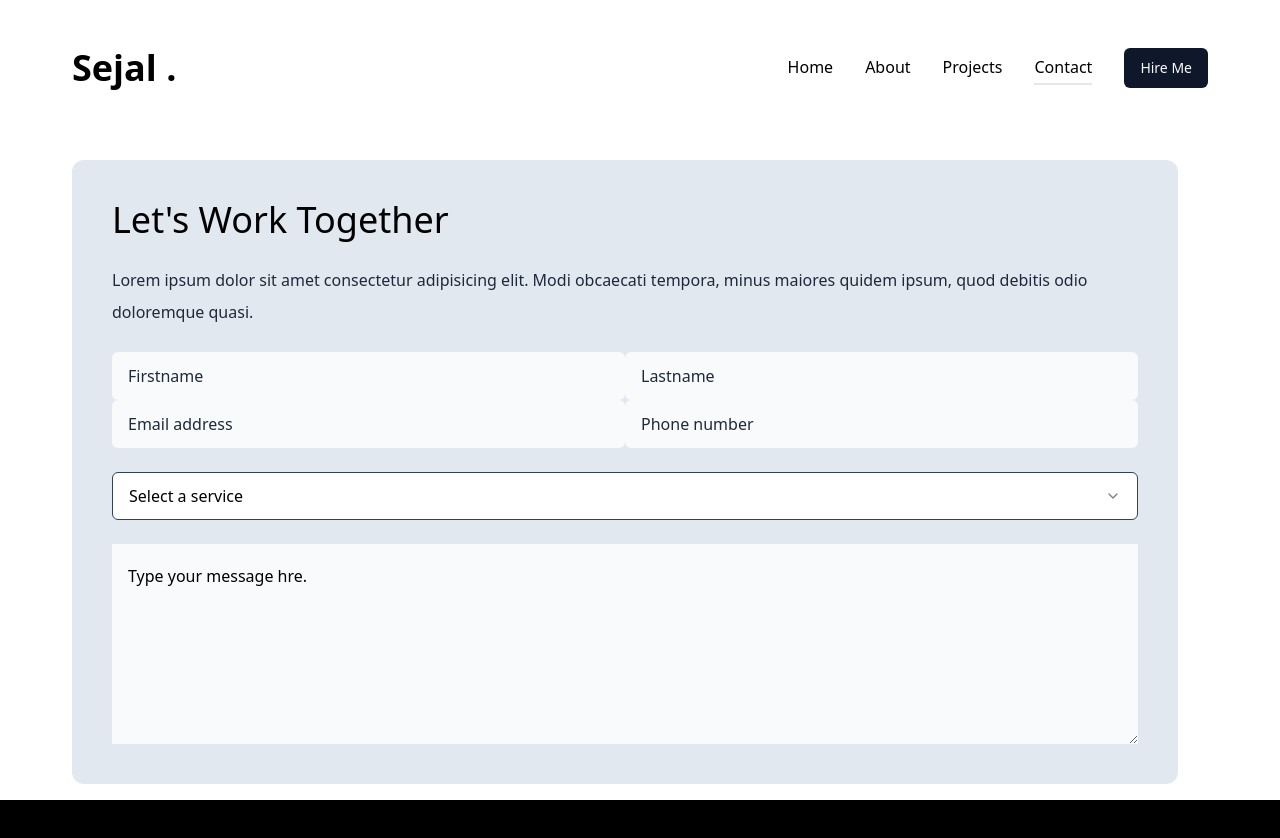
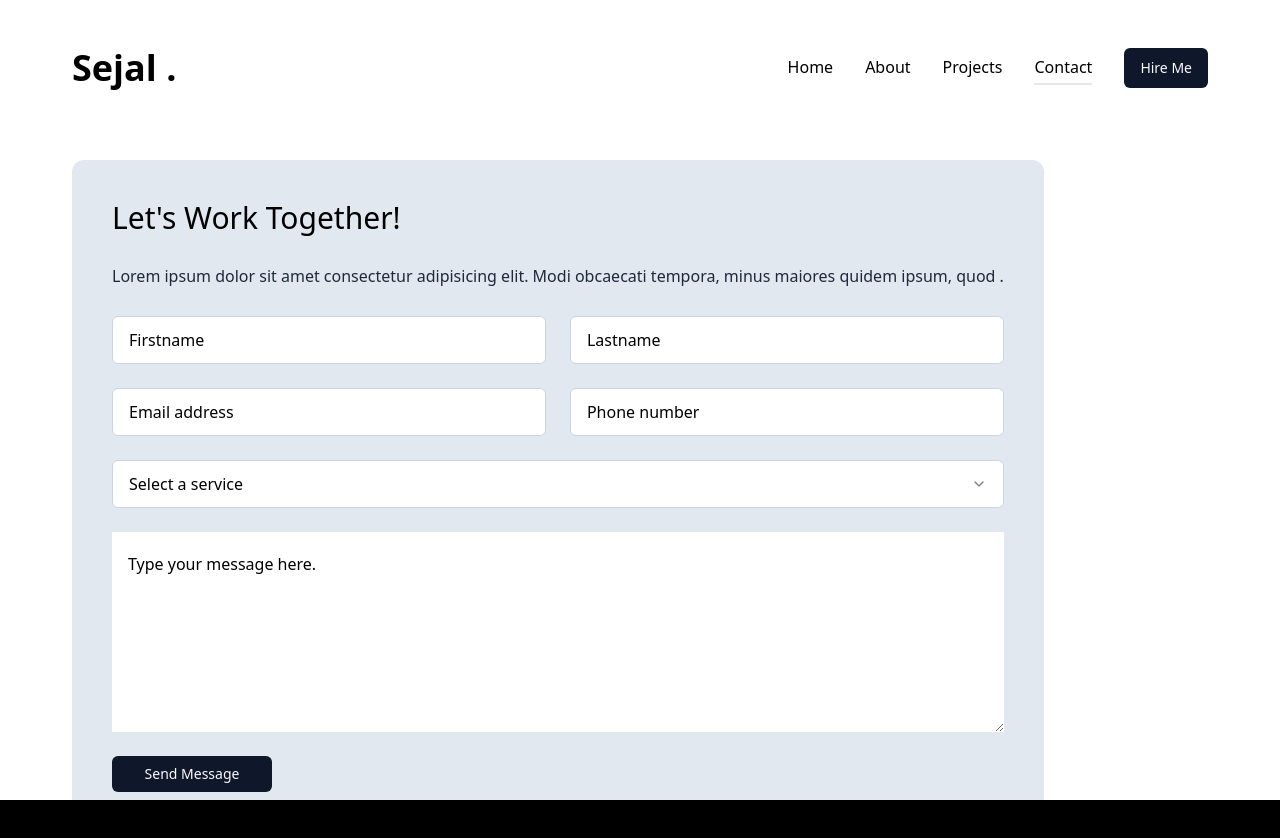
Before and after one commit to OSejal/Portfolio-Website, a Next.js app: page /contact in a window 1280 px wide. Shown: the top 838 px of the page. Before the commit the page ends 808 px from the top, so only its background shows below. Built offline with nearby package versions, Linux system fonts and the light colour scheme.

Commit message:
Added some changes

```diff
--- a/src/app/contact/page.tsx
+++ b/src/app/contact/page.tsx
@@ -46,11 +46,11 @@ export default function Contact() {
               {/* form */}
               <div className="xl:h-[54%] order-2 xl:order-none">
                 <form className="flex flex-col gap-6 p-10 bg-slate-200 rounded-xl">
-                  <h3 className="text-4xl text-black"> Let's Work Together</h3>
+                  <h3 className="text-3xl text-black"> Let's Work Together!</h3>
                   <p className="text-slate-800">Lorem ipsum dolor sit amet consectetur adipisicing elit. Modi obcaecati tempora, minus maiores quidem ipsum,
-                    quod debitis odio doloremque quasi. </p>
+                    quod . </p>
                     {/*Input*/}
-                    <div className="grid grid-cols-1 md:grid-cols-2">
+                    <div className="grid grid-cols-1 md:grid-cols-2 gap-6">
                       <Input type="firstname" placeholder="Firstname"/>
                       <Input type="lastname" placeholder="Lastname"/>
                       <Input type="email" placeholder="Email address"/>
@@ -73,8 +73,14 @@ export default function Contact() {
                       </SelectContent>
                     </Select>
                     {/*textarea*/}
-                    <Textarea className="h-[200px]"
-                    placeholder="Type your message hre."/>
+                    <Textarea
+                      className="h-[200px]"
+                      placeholder="Type your message here."
+                    />
+                    {/* btn */}
+                    <Button size="sm" className="max-w-40">
+                      Send Message
+                    </Button>
                 </form>
               </div>
 
--- a/src/components/ui/input.tsx
+++ b/src/components/ui/input.tsx
@@ -11,7 +11,7 @@ const Input = React.forwardRef<HTMLInputElement, InputProps>(
       <input
         type={type}
         className={cn(
-          "flex h-[48px] rounded-md border-white focus:border-slate-900 font-light bg-slate-50 px-4 py-5 text-base placeholder:text-slate-800 outline-none",
+          "flex h-[48px] rounded-md border border-slate-300 focus:border-slate-500 font-normal bg-white px-4 py-5 text-base placeholder:text-black outline-none",
           className
         )}
         ref={ref}
--- a/src/components/ui/select.tsx
+++ b/src/components/ui/select.tsx
@@ -19,7 +19,7 @@ const SelectTrigger = React.forwardRef<
   <SelectPrimitive.Trigger
     ref={ref}
     className={cn(
-      "flex h-[48px] w-full items-center justify-between rounded-md border border-slate-700 bg-white px-4 py-5 text-base text-black placeholder:text-white focus:border-slate-900 outline-none",
+      "flex h-[48px] w-full items-center justify-between rounded-md border border-slate-300 bg-white px-4 py-5 text-base font-normal placeholder:text-black focus:border-slate-500 outline-none",
       className
     )}
     {...props}
@@ -75,7 +75,7 @@ const SelectContent = React.forwardRef<
     <SelectPrimitive.Content
       ref={ref}
       className={cn(
-        "relative z-50 max-h-96 min-w-[8rem] overflow-hidden rounded-md border border-slate-200 bg-white text-slate-950 shadow-md data-[state=open]:animate-in data-[state=closed]:animate-out data-[state=closed]:fade-out-0 data-[state=open]:fade-in-0 data-[state=closed]:zoom-out-95 data-[state=open]:zoom-in-95 data-[side=bottom]:slide-in-from-top-2 data-[side=left]:slide-in-from-right-2 data-[side=right]:slide-in-from-left-2 data-[side=top]:slide-in-from-bottom-2 dark:border-slate-800 dark:bg-slate-950 dark:text-slate-50",
+        "relative z-50 max-h-96 min-w-[8rem] overflow-hidden rounded-md border border-slate-300 bg-white font-normal text-slate-950 shadow-md data-[state=open]:animate-in data-[state=closed]:animate-out data-[state=closed]:fade-out-0 data-[state=open]:fade-in-0 data-[state=closed]:zoom-out-95 data-[state=open]:zoom-in-95 data-[side=bottom]:slide-in-from-top-2 data-[side=left]:slide-in-from-right-2 data-[side=right]:slide-in-from-left-2 data-[side=top]:slide-in-from-bottom-2 dark:border-slate-800 dark:bg-slate-950 dark:text-slate-50",
         position === "popper" &&
           "data-[side=bottom]:translate-y-1 data-[side=left]:-translate-x-1 data-[side=right]:translate-x-1 data-[side=top]:-translate-y-1",
         className
@@ -118,7 +118,7 @@ const SelectItem = React.forwardRef<
   <SelectPrimitive.Item
     ref={ref}
     className={cn(
-      "relative flex w-full cursor-default select-none items-center rounded-sm py-1.5 pl-8 pr-2 text-sm outline-none focus:bg-slate-100 focus:text-slate-900 data-[disabled]:pointer-events-none data-[disabled]:opacity-50 dark:focus:bg-slate-800 dark:focus:text-slate-50",
+      "relative flex w-full cursor-default select-none items-center rounded-sm py-1.5 pl-8 pr-2 text-sm outline-none focus:bg-slate-300 focus:text-slate-900 data-[disabled]:pointer-events-none data-[disabled]:opacity-50 dark:focus:bg-slate-800 dark:focus:text-slate-50",
       className
     )}
     {...props}
--- a/src/components/ui/textarea.tsx
+++ b/src/components/ui/textarea.tsx
@@ -10,7 +10,7 @@ const Textarea = React.forwardRef<HTMLTextAreaElement, TextareaProps>(
     return (
       <textarea
         className={cn(
-          "flex min-h-[80px] w-full rounded-md-border border-white/10 bg-slate-50 px-4 py-5 text-base placeholder:text-black focus-visible:outline-none focus-visible:ring-1 focus-visible:ring-slate-700 ",
+          "flex min-h-[80px] w-full rounded-md-border border-white/10 bg-white px-4 py-5 text-base placeholder:text-black focus-visible:outline-none focus-visible:ring-1 focus-visible:ring-slate-500 disabled:cursor-not-allowed disabled:opacity-50",
           className
         )}
         ref={ref}
```
Also changed, not shown: src/app/layout.tsx (line endings or trailing spaces).
